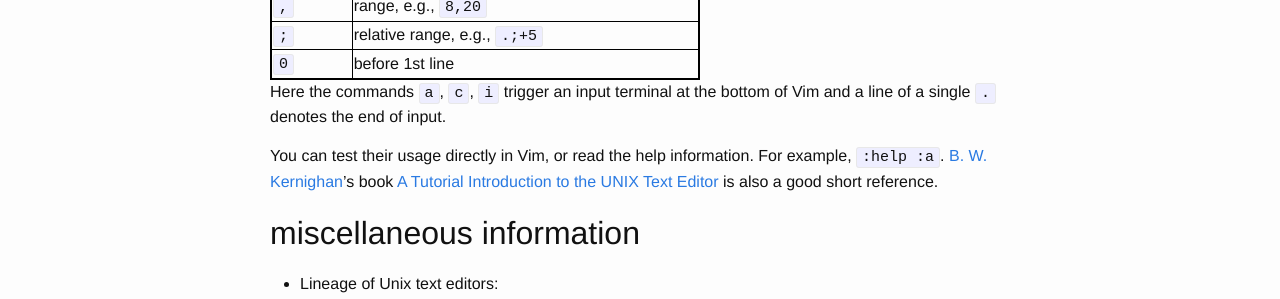
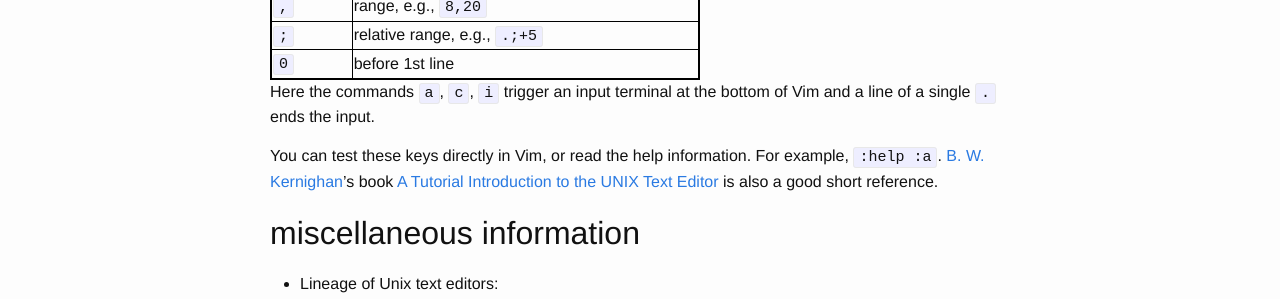
Before and after one commit to nosarthur/nosarthur.github.io, a Jekyll site: the page built from _posts/2021-08-27-ex-vim.md, in a window 1280 px wide. Shown: the part 1068-1367 px from the top of the page. Built offline with Jekyll 4.4.1, drawn with Linux system fonts in a browser that asks for light colours; comment, search, counter and statistics services are not loaded.

Commit message:
minor edits

```diff
--- a/_posts/2021-08-27-ex-vim.md
+++ b/_posts/2021-08-27-ex-vim.md
@@ -49,9 +49,9 @@ keys | meaning
 `0` | before 1st line
 
 Here the commands `a`, `c`, `i` trigger an input terminal at the bottom of Vim
-and a line of a single `.` denotes the end of input.
+and a line of a single `.` ends the input.
 
-You can test their usage directly in Vim, or read the help information. For
+You can test these keys directly in Vim, or read the help information. For
 example, `:help :a`.
 [B. W. Kernighan](https://en.wikipedia.org/wiki/Brian_Kernighan)'s book
 [A Tutorial Introduction to the UNIX Text Editor](http://www.psue.uni-hannover.de/wise2017_2018/material/ed.pdf)
```
